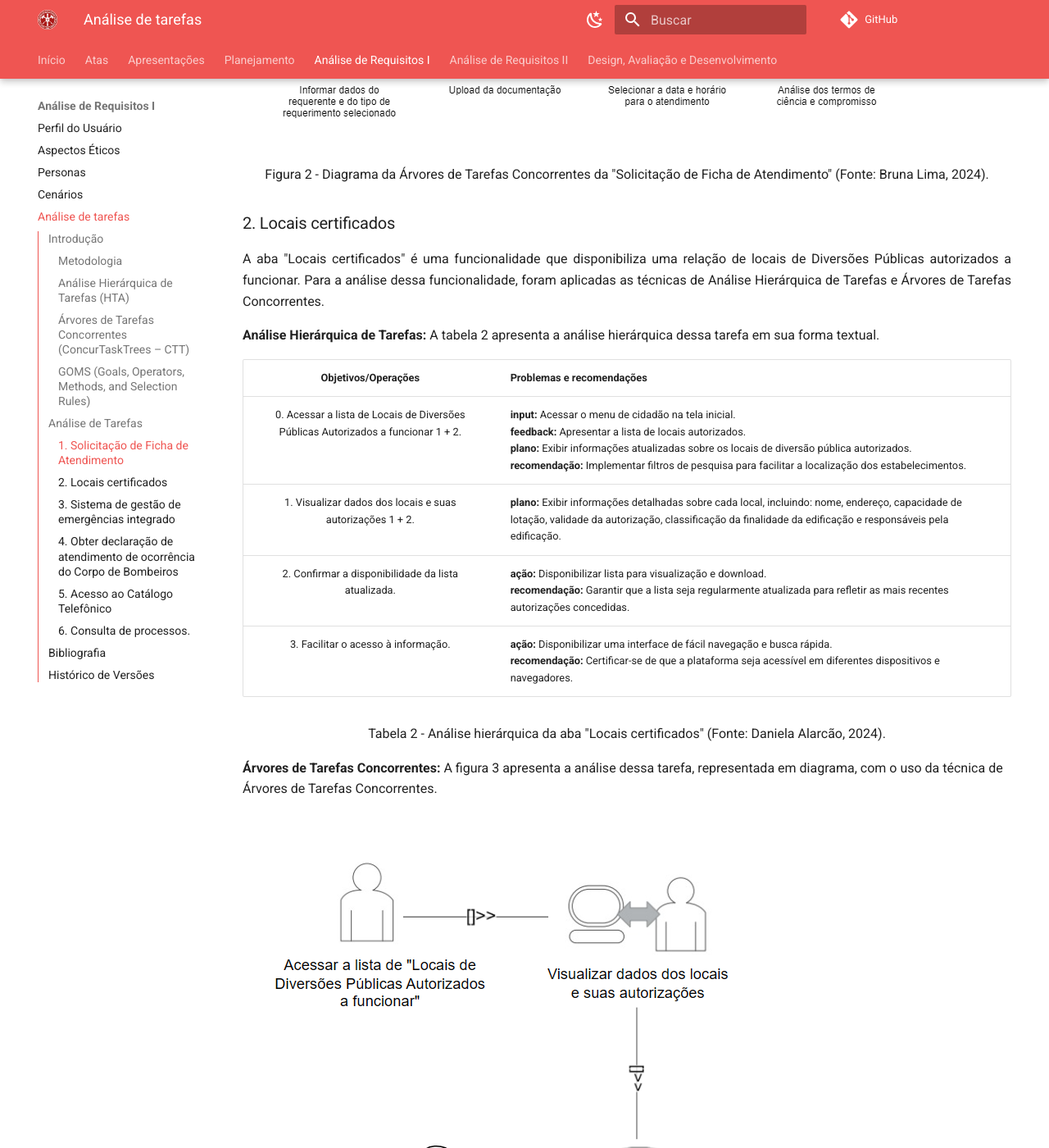
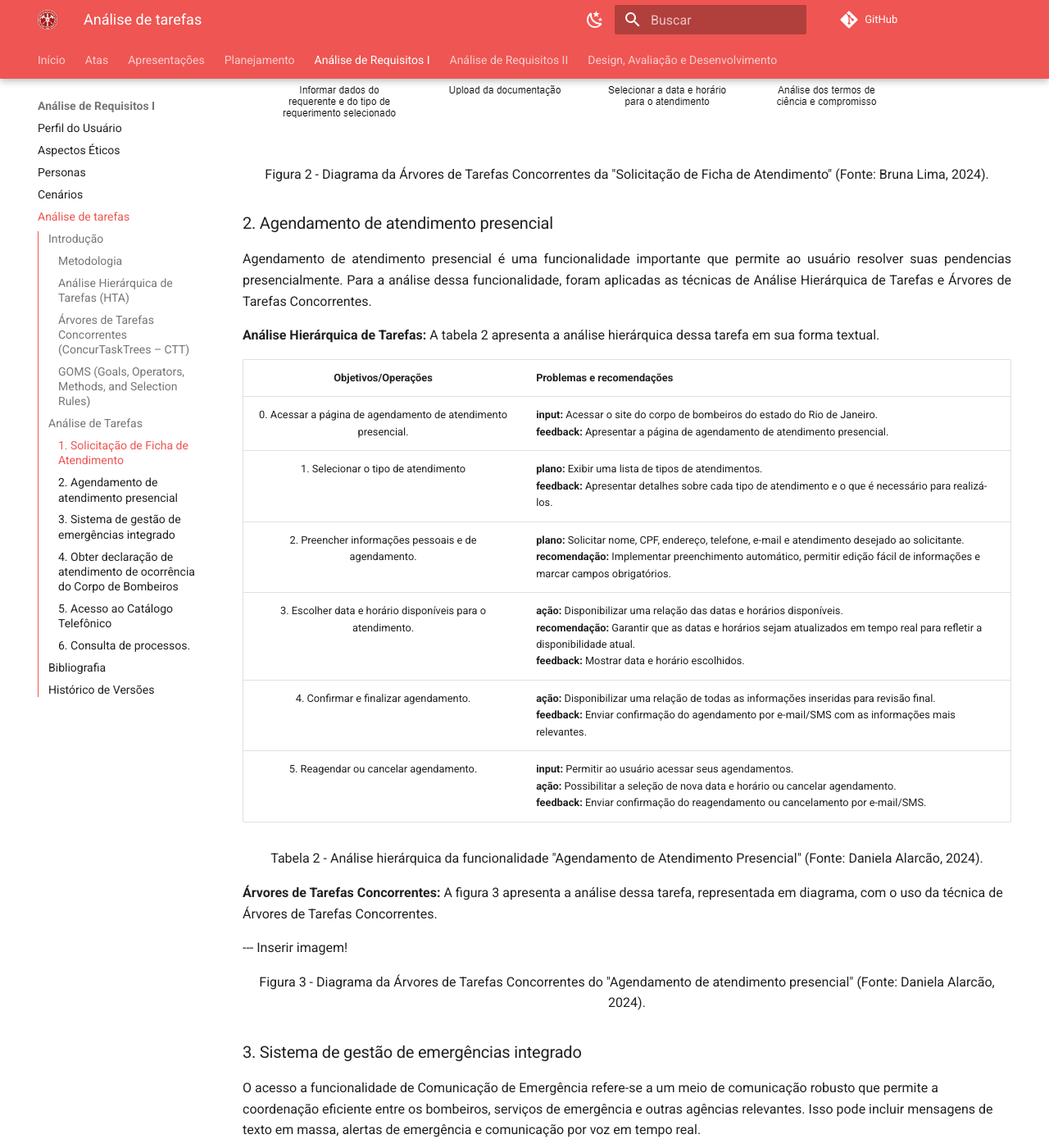
Before and after one commit to Interacao-Humano-Computador/2024.1-CBMERJ, an MkDocs documentation site: the page built from docs/analise_requisitos_1/analise_tarefas.md, in a window 1280 px wide and 1400 px high, scrolled down 3937 px. Shown: the whole window at 82% size. Built offline with MkDocs 1.6.1 and Material for MkDocs 9.7.7, drawn with Linux system fonts in a browser that asks for light colours; comment, search, counter and statistics services are not loaded; some of the changed text lies outside the part shown.

Commit message:
Alteração da análise de tarefa

```diff
--- a/docs/analise_requisitos_1/analise_tarefas.md
+++ b/docs/analise_requisitos_1/analise_tarefas.md
@@ -77,22 +77,27 @@ Regras de Seleção (Selection Rules): As regras de seleção determinam qual m
 ![](img/ctt-diagrama1.png)
 <p align="center">Figura 2 - Diagrama da Árvores de Tarefas Concorrentes da "Solicitação de Ficha de Atendimento" (Fonte: Bruna Lima, 2024). </p>
 
-### 2. Locais certificados
-<p style="text-align: justify;">A aba "Locais certificados" é uma funcionalidade que disponibiliza uma relação de locais de Diversões Públicas autorizados a funcionar. Para a análise dessa funcionalidade, foram aplicadas as técnicas de Análise Hierárquica de Tarefas e Árvores de Tarefas Concorrentes. </p>
+### 2. Agendamento de atendimento presencial
+<p style="text-align: justify;">Agendamento de atendimento presencial é uma funcionalidade importante que permite ao usuário resolver suas pendencias presencialmente. Para a análise dessa funcionalidade, foram aplicadas as técnicas de Análise Hierárquica de Tarefas e Árvores de Tarefas Concorrentes. </p>
 
 **Análise Hierárquica de Tarefas:** A tabela 2 apresenta a análise hierárquica dessa tarefa em sua forma textual.
 
 |    Objetivos/Operações    |    Problemas e recomendações    |
 | :-----------------------: | ------------------------------- |
-| 0. Acessar a lista de Locais de Diversões Públicas Autorizados a funcionar 1 + 2. | **input:** Acessar o menu de cidadão na tela inicial.<br> **feedback:** Apresentar a lista de locais autorizados. <br> **plano:** Exibir informações atualizadas sobre os locais de diversão pública autorizados.<br> **recomendação:** Implementar filtros de pesquisa para facilitar a localização dos estabelecimentos. |
-| 1. Visualizar dados dos locais e suas autorizações 1 + 2.  | **plano:** Exibir informações detalhadas sobre cada local, incluindo: nome, endereço, capacidade de lotação, validade da autorização, classificação da finalidade da edificação e responsáveis pela edificação. |
-| 2. Confirmar a disponibilidade da lista atualizada. | **ação:** Disponibilizar lista para visualização e download. <br>**recomendação:** Garantir que a lista seja regularmente atualizada para refletir as mais recentes autorizações concedidas.  |
-| 3. Facilitar o acesso à informação. | **ação:** Disponibilizar uma interface de fácil navegação e busca rápida. <br>**recomendação:** Certificar-se de que a plataforma seja acessível em diferentes dispositivos e navegadores. |
-<p align="center">Tabela 2 - Análise hierárquica da aba "Locais certificados" (Fonte: Daniela Alarcão, 2024). </p>
+| 0. Acessar a página de agendamento de atendimento presencial. | **input:** Acessar o site do corpo de bombeiros do estado do Rio de Janeiro.<br> **feedback:** Apresentar a página de agendamento de atendimento presencial. |
+| 1. Selecionar o tipo de atendimento  | **plano:** Exibir uma lista de tipos de atendimentos.<br> **feedback:** Apresentar detalhes sobre cada tipo de atendimento e o que é necessário para realizá-los. |
+| 2. Preencher informações pessoais e de agendamento. | **plano:** Solicitar nome, CPF, endereço, telefone, e-mail e atendimento desejado ao solicitante. <br>**recomendação:** Implementar preenchimento automático, permitir edição fácil de informações e marcar campos obrigatórios.|
+| 3. Escolher data e horário disponíveis para o atendimento. | **ação:** Disponibilizar uma relação das datas e horários disponíveis. <br>**recomendação:** Garantir que as datas e horários sejam atualizados em tempo real para refletir a disponibilidade atual.<br> **feedback:** Mostrar data e horário escolhidos. |
+| 4. Confirmar e finalizar agendamento. | **ação:** Disponibilizar uma relação de todas as informações inseridas para revisão final. <br> **feedback:** Enviar confirmação do agendamento por e-mail/SMS com as informações mais relevantes. |
+| 5. Reagendar ou cancelar agendamento. | **input:** Permitir ao usuário acessar seus agendamentos. <br> **ação:** Possibilitar a seleção de nova data e horário ou cancelar agendamento. <br> **feedback:** Enviar confirmação do reagendamento ou cancelamento por e-mail/SMS. |
+
+<p align="center">Tabela 2 - Análise hierárquica da funcionalidade "Agendamento de Atendimento Presencial" (Fonte: Daniela Alarcão, 2024). </p>
 
 **Árvores de Tarefas Concorrentes:** A figura 3 apresenta a análise dessa tarefa, representada em diagrama, com o uso da técnica de Árvores de Tarefas Concorrentes.
-![](img/ÁrvoreDani.png)
-<p align="center">Figura 3 - Diagrama da Árvores de Tarefas Concorrentes de "Locais certificados" (Fonte: Daniela Alarcão, 2024). </p>
+
+--- Inserir imagem!
+
+<p align="center">Figura 3 - Diagrama da Árvores de Tarefas Concorrentes do "Agendamento de atendimento presencial" (Fonte: Daniela Alarcão, 2024). </p>
 
 
 ### 3. Sistema de gestão de emergências integrado
@@ -241,3 +246,4 @@ Para essa análise, foram aplicadas as técnicas de Análise Hierárquica de Tar
 | `1.6`   | 06/05/2024 | Adição da tarefa 6 "sistema UPO"                    | [Lucas Avelar](https://github.com/LucasAvelar2711) | [Genilson Silva](https://github.com/GenilsonJrs)        |
 | `2.0`   | 17/05/2024 | Alteração da análise de tarefa 04                       | [Mariana Letícia](https://github.com/Marianannn) | [Genilson Silva](https://github.com/GenilsonJrs)         |
 | `2.1`   | 17/05/2024 | Atualização da análise de tarefa 01                  | [Bruna Lima](https://github.com/libruna) |   |
+| `2.2`   | 03/06/2024 | Alteração da análise de tarefa 02                  | [Daniela Alarcão](https://github.com/danialarcao) |   |
```
